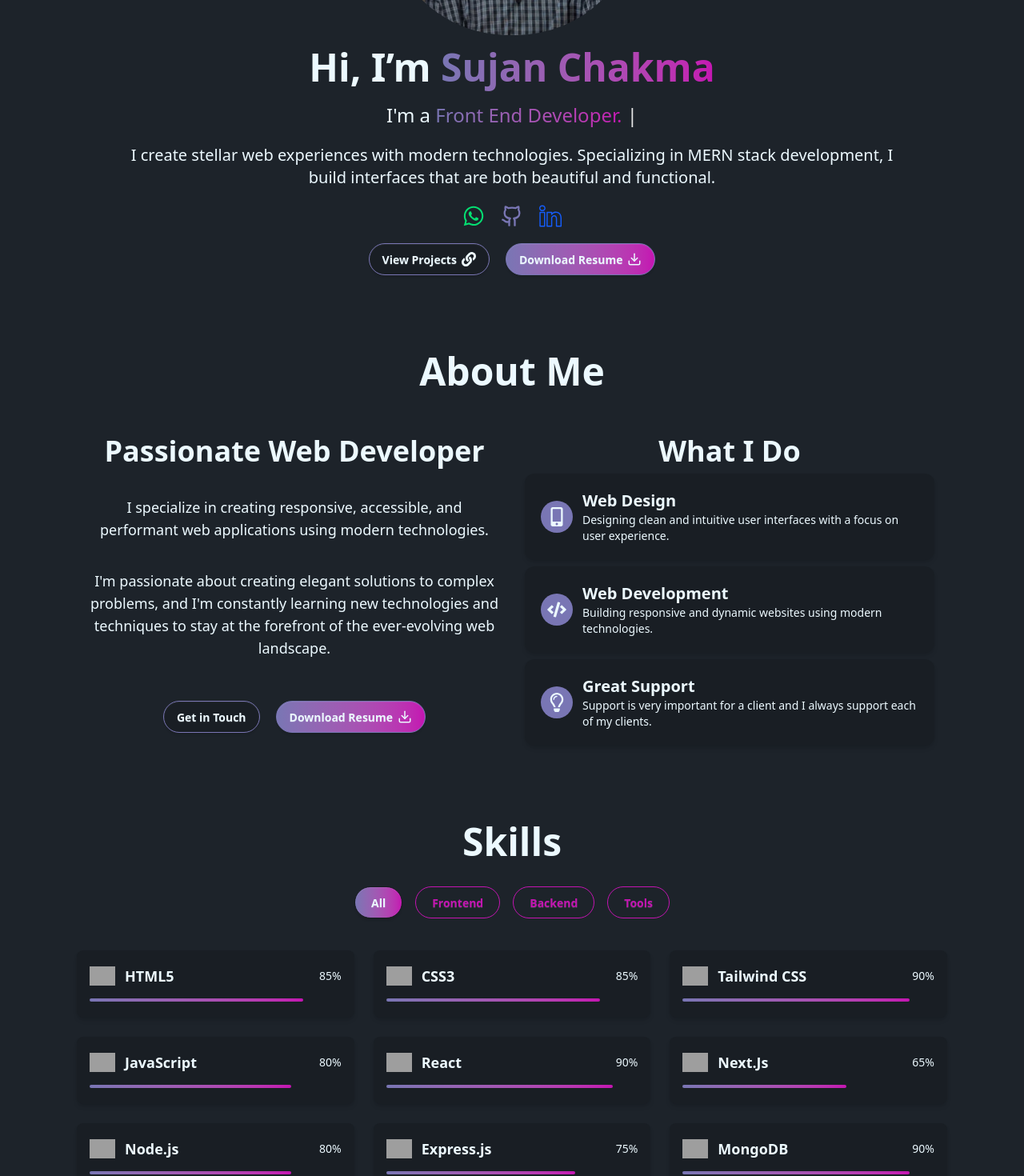
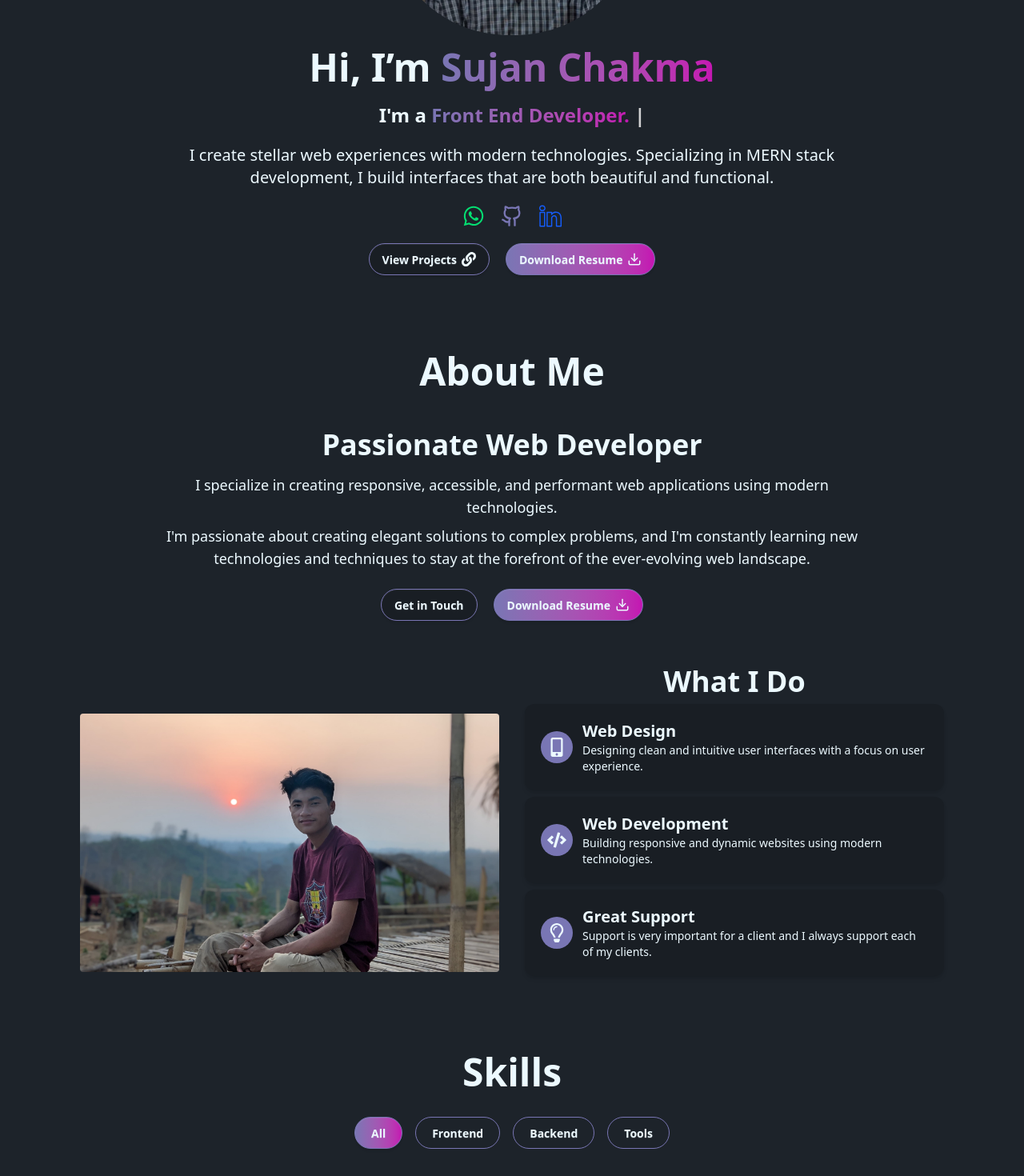
Before and after one commit to sujanchakma1/My-portfolio, a React (Vite) app: page / in a window 1280 px wide. Shown: the part 380-1850 px from the top of the page at 80% size. Built offline with nearby package versions, Linux system fonts and the light colour scheme; grey boxes are pictures that could not be loaded; a web font is replaced by a local one.

Commit message:
added ui design

```diff
--- a/src/Components/About/About.jsx
+++ b/src/Components/About/About.jsx
@@ -2,10 +2,11 @@ import React from "react";
 import { FaCode, FaMobileAlt, FaRegLightbulb } from "react-icons/fa";
 import { LuDownload } from "react-icons/lu";
 import { Link } from "react-scroll";
+import me from "./me.jpg";
 
 const services = [
   {
-    icon: <FaMobileAlt  size={24} />,
+    icon: <FaMobileAlt size={24} />,
     title: "Web Design",
     description:
       "Designing clean and intuitive user interfaces with a focus on user experience.",
@@ -27,20 +28,19 @@ const About = () => {
   return (
     <div className="pt-10" id="about">
       <h1 className="text-5xl font-bold text-center">About Me</h1>
-      <div className="hero-content flex-col lg:flex-row items-start gap-8 my-10">
-        <div className="About flex-1 w-full space-y-9 text-center">
-          <h2 className="text-4xl font-semibold">Passionate Web Developer</h2>
+      <div className="About space-y-2 max-w-4xl mx-auto text-center pt-12">
+        <h2 className="text-4xl font-semibold mb-4">Passionate Web Developer</h2>
         <p className="text-lg">
           I specialize in creating responsive, accessible, and performant web
           applications using modern technologies.
         </p>
         <p className="text-lg">
           I'm passionate about creating elegant solutions to complex problems,
-            and I'm constantly learning new technologies and techniques to stay
-            at the forefront of the ever-evolving web landscape.
+          and I'm constantly learning new technologies and techniques to stay at
+          the forefront of the ever-evolving web landscape.
         </p>
         <div className="space-x-5 pt-4">
-            <Link to="contacts" smooth={true} duration={500} offset={-80}>
+          <Link to="contacts" smooth={true} duration={1000} offset={-80}>
             <button className="btn-hover">Get in Touch</button>
           </Link>
           <a
@@ -51,6 +51,10 @@ const About = () => {
             Download Resume <LuDownload size={18} />
           </a>
         </div>
+      </div>
+      <div className="hero-content flex-col lg:flex-row items-start gap-8 my-10">
+        <div className="flex-1 w-full pt-5">
+          <img src={me} alt="" className="w-2xl mx-auto h-full rounded mt-10" />
         </div>
         <div className="service flex-1 w-full">
           <div className="grid grid-cols-1 gap-2 w-full">
--- a/src/Components/Hero/Hero.jsx
+++ b/src/Components/Hero/Hero.jsx
@@ -17,8 +17,8 @@ const Hero = () => {
           <h1 className="text-4xl md:text-5xl font-bold">
             Hi, I’m <span className="text-color">Sujan Chakma</span>
           </h1>
-          <Typewriter text="" className="text-2xl font-medium" />
-          <p className="font-medium text-xl">
+          <Typewriter text="" className="text-2xl font-semibold" />
+          <p className="font-medium text-xl max-w-4xl">
             I create stellar web experiences with modern technologies.
             Specializing in MERN stack development, I build interfaces that are
             both beautiful and functional.
@@ -26,21 +26,20 @@ const Hero = () => {
           <div className="flex justify-center">
             <div className="flex gap-5">
               <a href="https://wa.me/8801571312226">
-                <FaWhatsapp size={28} className="text-green-400"/>
+                <FaWhatsapp size={28} className="text-green-400" />
               </a>
               <a href="https://github.com/sujanchakma1">
-                <LuGithub size={28} className="text-secondary"/>
+                <LuGithub size={28} className="text-secondary" />
               </a>
               <a href="https://www.linkedin.com/in/sujan99">
-                <SlSocialLinkedin size={28} className="text-blue-600"/>
+                <SlSocialLinkedin size={28} className="text-blue-600" />
               </a>
             </div>
           </div>
           <div className="space-x-5">
-            <Link to="projects" smooth={true} duration={500} offset={-80}>
+            <Link to="projects" smooth={true} duration={1000} offset={-80}>
               <button className="btn-hover">
                 View Projects <FaLink size={18} />
-
               </button>
             </Link>
             <a
--- a/src/Components/Skills/Skills.jsx
+++ b/src/Components/Skills/Skills.jsx
@@ -99,7 +99,7 @@ const Skills = () => {
             <button
               key={cat}
               className={`btn px-5 capitalize rounded-full ${
-                filter === cat ? "bg-gradient-to-r from-secondary to-primary" : "btn-outline btn-primary"
+                filter === cat ? "bg-gradient-to-r from-secondary to-primary border border-secondary" : "btn-outline btn-secondary text-base-content"
               }`}
               onClick={() => setFilter(cat)}
             >
--- a/src/Root/Root.jsx
+++ b/src/Root/Root.jsx
@@ -7,7 +7,7 @@ const Root = () => {
   return (
     <section className="">
       <Navbar></Navbar>
-      <div className="max-w-6xl mx-auto px-8">
+      <div className="max-w-6xl mx-auto px-5">
         <Outlet></Outlet>
       </div>
       <Footer></Footer>
--- a/src/Shared/Navbar/Navbar.jsx
+++ b/src/Shared/Navbar/Navbar.jsx
@@ -188,6 +188,7 @@ const Navbar = () => {
                   className="btn btn-color rounded-full"
                   smooth={true}
                   duration={500}
+                  offset={-80}
                 >
                   <MdWork size={18} /> Hire Me
                 </Link>
```
Also changed, not shown: src/Components/About/me.jpg (added). Lines whose indentation alone changed are shown as unchanged.
